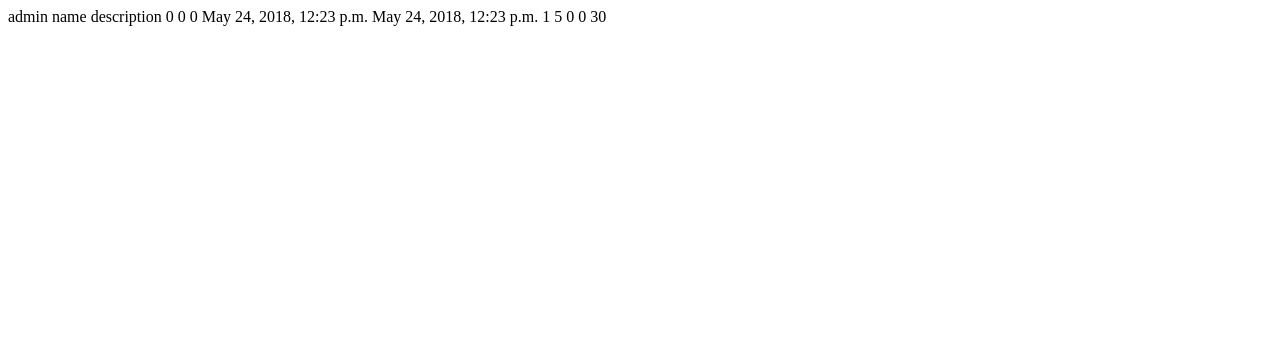
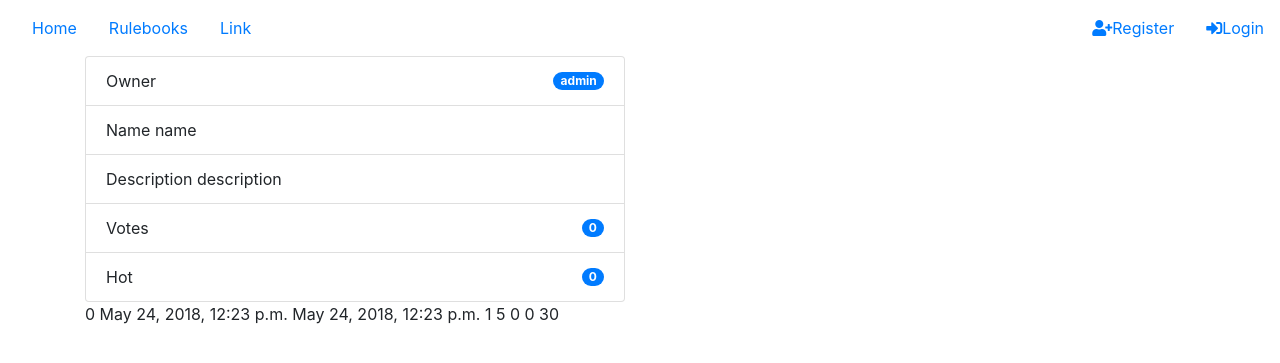
Before and after one commit to pijamarda/cerdigres-cards, a Django app: page /rulebook/4/ in a window 1280 px wide. Shown: the top 363 px of the page. Run offline with Django 3.2, Linux system fonts and the light colour scheme; data comes from the database, SQL or seed files in the repository; some libraries are stand-ins or nearby versions.

Commit message:
formating detail page

```diff
--- a/ccSite/rank/templates/rank/rulebook_detail.html
+++ b/ccSite/rank/templates/rank/rulebook_detail.html
@@ -1,9 +1,30 @@
+{% extends 'home/base.html' %}
+
+{% block content %}
+
+<div class="container">
+    <div class="row">
     {% if rulebook %}
-    {{rulebook.owner}}
-    {{rulebook.name}}
-    {{rulebook.description_text}}
-    {{rulebook.general_votes}}
-    {{rulebook.valor_hot}}
+        <div class="col">
+            <ul class="list-group">
+    <li class="list-group-item d-flex justify-content-between align-items-center">Owner
+        <span class="badge badge-primary badge-pill">{{rulebook.owner}}</span>
+    </li>
+    <li class="list-group-item">Name {{rulebook.name}}</li>
+    <li class="list-group-item">Description {{rulebook.description_text}}</li>
+    <li class="list-group-item d-flex justify-content-between align-items-center">Votes
+        <span class="badge badge-primary badge-pill">{{rulebook.general_votes}}</span>
+    </li>
+    <li class="list-group-item d-flex justify-content-between align-items-center">Hot
+        <span class="badge badge-primary badge-pill">{{rulebook.valor_hot}}</span>
+    </li>
+
+            </ul>
+        </div>
+        <div class="col">
+
+        </div>
+    </div>
         {{rulebook.valor_new}}
         {{rulebook.create_date}}
         {{rulebook.modified_date}}
@@ -15,3 +36,7 @@
         {{rulebook.luck_rate}}
         {{rulebook.game_time_median}}
     {% endif %}
+
+</div>
+
+{% endblock content %}
```
Lines whose indentation alone changed are shown as unchanged.
